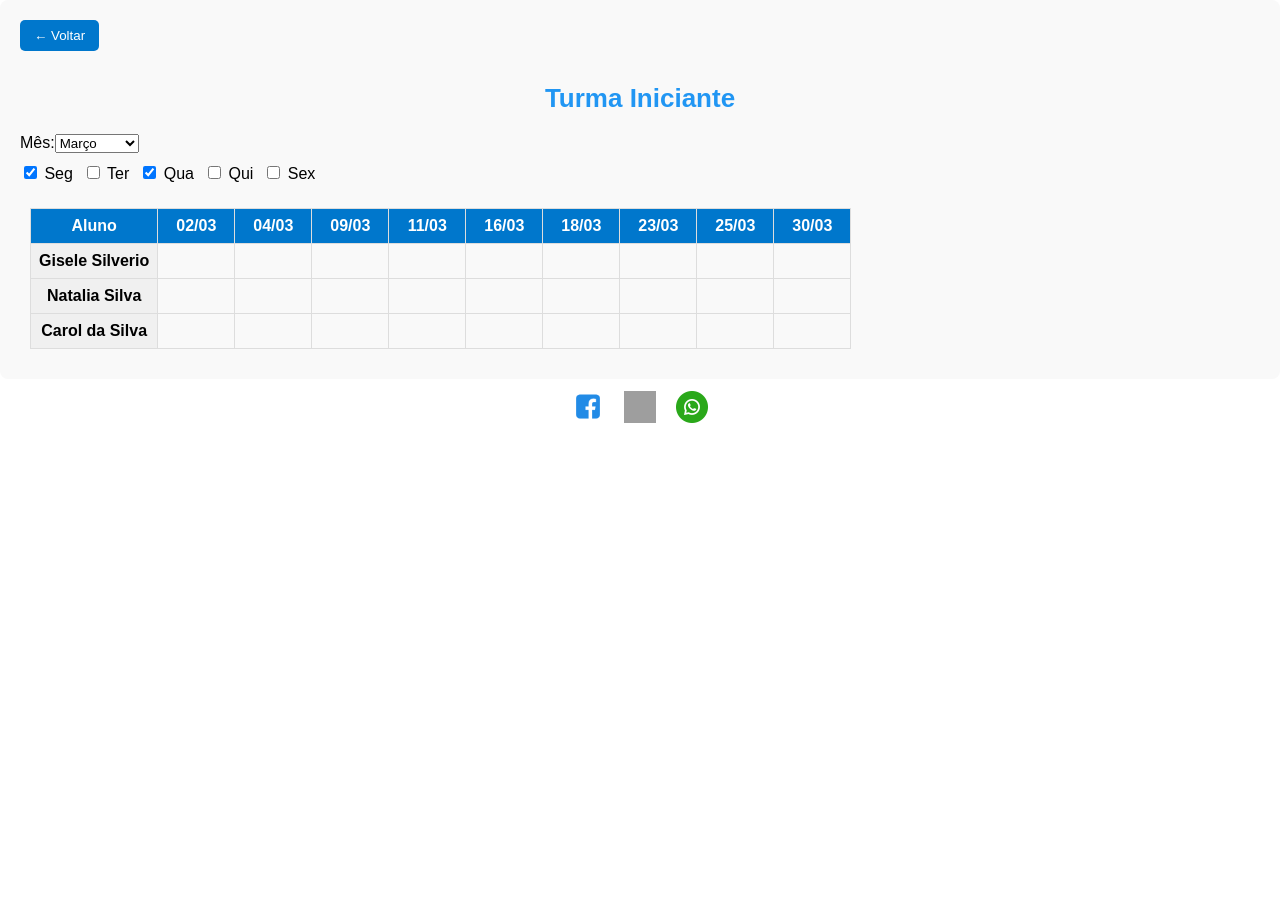
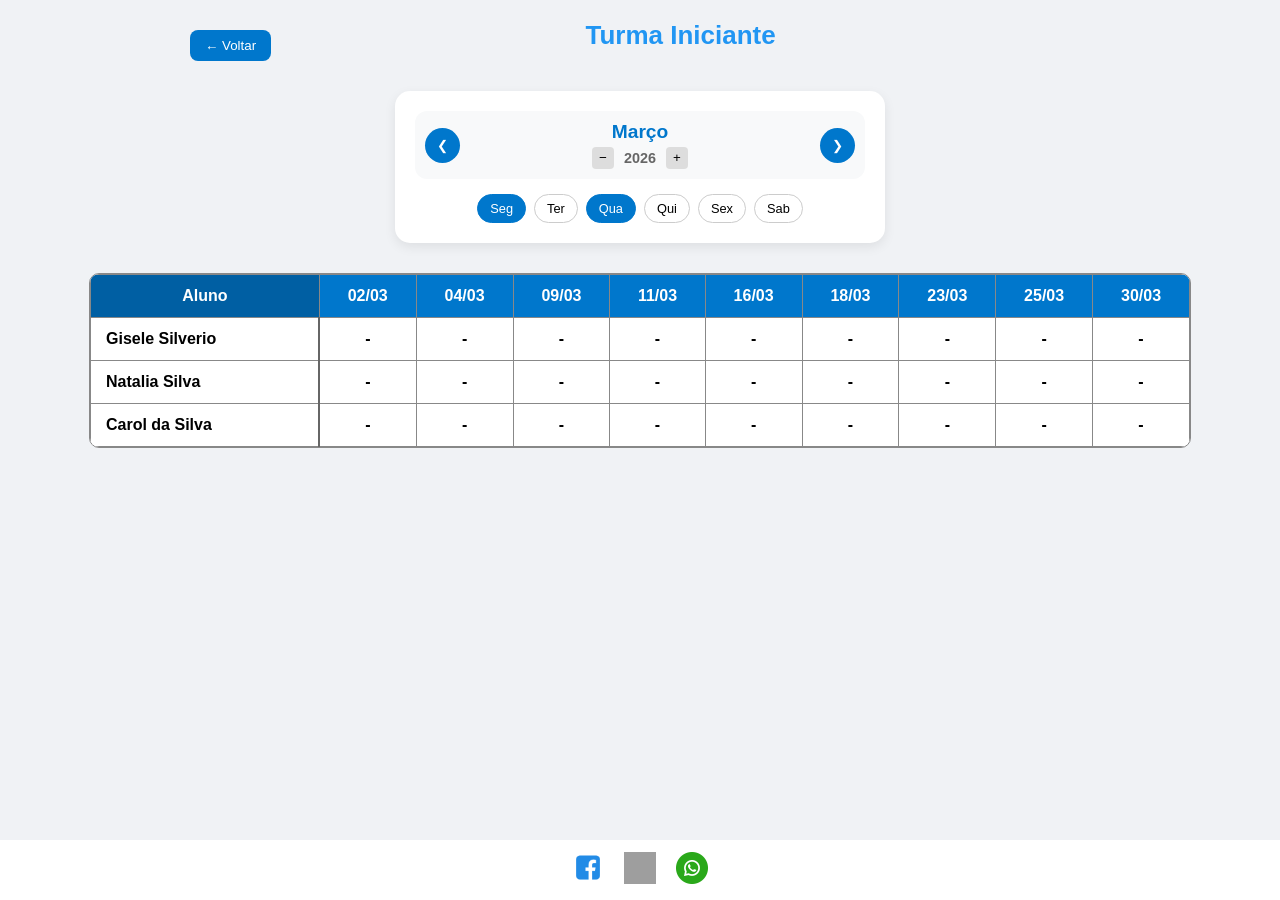
Before and after one commit to gilbertojunior06/7luas, a React (Create React App) app: page / in a window 1280 px wide. Both pictures are taken after a click on the button "Turma Iniciante". Before the commit the page ends 800 px from the top, so only its background shows below. Built offline with nearby package versions, Linux system fonts and the light colour scheme; grey boxes are pictures that could not be loaded.

Commit message:
atualizei o turmas

```diff
--- a/src/components/Turma.tsx
+++ b/src/components/Turma.tsx
@@ -12,7 +12,7 @@ function gerarDiasDoMes(mes: number, ano: number, diasSemanaSelecionados: number
   const ultimoDia = new Date(ano, mes, 0).getDate();
   for (let dia = 1; dia <= ultimoDia; dia++) {
     const data = new Date(ano, mes - 1, dia);
-    const diaSemana = data.getDay(); // 0=Dom, 1=Seg, ..., 6=Sab
+    const diaSemana = data.getDay();
     if (diasSemanaSelecionados.includes(diaSemana)) {
       dias.push(`${dia.toString().padStart(2, "0")}/${mes.toString().padStart(2, "0")}`);
     }
@@ -22,23 +22,43 @@ function gerarDiasDoMes(mes: number, ano: number, diasSemanaSelecionados: number
 
 export default function Turma({ turmaSelecionada, setPagina }: TurmaProps) {
   const [mesSelecionado, setMesSelecionado] = useState<number>(3);
+  const [anoSelecionado, setAnoSelecionado] = useState<number>(2026);
   const [diasSemanaSelecionados, setDiasSemanaSelecionados] = useState<number[]>([1, 3]);
   const [chamada, setChamada] = useState<Record<string, Record<string, string>>>({});
 
-  const diasDeAula = gerarDiasDoMes(mesSelecionado, 2026, diasSemanaSelecionados);
+  const diasDeAula = gerarDiasDoMes(mesSelecionado, anoSelecionado, diasSemanaSelecionados);
 
   const alternarChamada = (aluno: string, dia: string) => {
     setChamada((prev) => {
-      const alunoChamada = prev[aluno] || {};
+      const alunoKey = `${aluno}-${anoSelecionado}`; // Chave única por aluno/ano
+      const alunoChamada = prev[alunoKey] || {};
       const valorAtual = alunoChamada[dia];
-      const novoValor = valorAtual === "P" ? "F" : "P";
+
+      let novoValor = "";
+      if (!valorAtual) novoValor = "P";
+      else if (valorAtual === "P") novoValor = "F";
+      else if (valorAtual === "F") novoValor = "A";
+      else novoValor = "";
+
       return {
         ...prev,
-        [aluno]: {
-          ...alunoChamada,
-          [dia]: novoValor,
-        },
+        [alunoKey]: { ...alunoChamada, [dia]: novoValor },
       };
+    });
+  };
+
+  const mudarMes = (direcao: number) => {
+    setMesSelecionado((prev) => {
+      let novoMes = prev + direcao;
+      if (novoMes < 1) {
+        setAnoSelecionado(a => a - 1);
+        return 12;
+      }
+      if (novoMes > 12) {
+        setAnoSelecionado(a => a + 1);
+        return 1;
+      }
+      return novoMes;
     });
   };
 
@@ -50,64 +70,73 @@ export default function Turma({ turmaSelecionada, setPagina }: TurmaProps) {
 
   return (
     <div className="turma-page">
-      <button className="voltar" onClick={() => setPagina("home")}>
-        ← Voltar
-      </button>
+      <header className="turma-header">
+        <button className="voltar" onClick={() => setPagina("home")}>← Voltar</button>
         <h2 className="page-title">{turmaSelecionada.nome}</h2>
+      </header>
 
-      <div className="filtros">
-        <label>
-          Mês:
-          <select value={mesSelecionado} onChange={(e) => setMesSelecionado(Number(e.target.value))}>
-            <option value={1}>Janeiro</option>
-            <option value={2}>Fevereiro</option>
-            <option value={3}>Março</option>
-            <option value={4}>Abril</option>
-            <option value={5}>Maio</option>
-            <option value={6}>Junho</option>
-            <option value={7}>Julho</option>
-            <option value={8}>Agosto</option>
-            <option value={9}>Setembro</option>
-            <option value={10}>Outubro</option>
-            <option value={11}>Novembro</option>
-            <option value={12}>Dezembro</option>
-          </select>
-        </label>
+      <section className="filtros-modernos">
+        <div className="seletor-tempo-container">
+          <button className="seta-principal" onClick={() => mudarMes(-1)}>❮</button>
 
-        <div className="dias-semana">
-          <label><input type="checkbox" checked={diasSemanaSelecionados.includes(1)} onChange={() => toggleDiaSemana(1)} /> Seg</label>
-          <label><input type="checkbox" checked={diasSemanaSelecionados.includes(2)} onChange={() => toggleDiaSemana(2)} /> Ter</label>
-          <label><input type="checkbox" checked={diasSemanaSelecionados.includes(3)} onChange={() => toggleDiaSemana(3)} /> Qua</label>
-          <label><input type="checkbox" checked={diasSemanaSelecionados.includes(4)} onChange={() => toggleDiaSemana(4)} /> Qui</label>
-          <label><input type="checkbox" checked={diasSemanaSelecionados.includes(5)} onChange={() => toggleDiaSemana(5)} /> Sex</label>
+          <div className="info-data">
+            <span className="mes-extenso">
+              {new Date(anoSelecionado, mesSelecionado - 1).toLocaleString('pt-BR', { month: 'long' })}
+            </span>
+            <div className="ano-controls">
+              <button onClick={() => setAnoSelecionado(a => a - 1)}>−</button>
+              <span className="ano-numero">{anoSelecionado}</span>
+              <button onClick={() => setAnoSelecionado(a => a + 1)}>+</button>
             </div>
           </div>
 
+          <button className="seta-principal" onClick={() => mudarMes(1)}>❯</button>
+        </div>
+
+        <div className="dias-semana-chips">
+          {[1, 2, 3, 4, 5, 6].map((d) => (
+            <button
+              key={d}
+              className={`chip-dia ${diasSemanaSelecionados.includes(d) ? 'ativo' : ''}`}
+              onClick={() => toggleDiaSemana(d)}
+            >
+              {["Dom", "Seg", "Ter", "Qua", "Qui", "Sex", "Sab"][d]}
+            </button>
+          ))}
+        </div>
+      </section>
+
+      <div className="tabela-container">
         <div className="tabela-scroll">
           <table>
             <thead>
               <tr>
-              <th>Aluno</th>
-              {diasDeAula.map((dia) => (
-                <th key={dia}>{dia}</th>
-              ))}
+                <th className="col-fixa">Aluno</th>
+                {diasDeAula.map((dia) => <th key={dia}>{dia}</th>)}
               </tr>
             </thead>
             <tbody>
               {turmaSelecionada.alunos.map((aluno: string) => (
                 <tr key={aluno}>
-                <td className="aluno">{aluno}</td>
-                {diasDeAula.map((dia) => (
-                  <td key={dia} onClick={() => alternarChamada(aluno, dia)}>
-                    {chamada[aluno]?.[dia] === "P" && <span className="presente">P</span>}
-                    {chamada[aluno]?.[dia] === "F" && <span className="falta">F</span>}
+                  <td className="col-fixa nome-aluno">{aluno}</td>
+                  {diasDeAula.map((dia) => {
+                    const status = chamada[`${aluno}-${anoSelecionado}`]?.[dia];
+                    return (
+                      <td
+                        key={dia}
+                        onClick={() => alternarChamada(aluno, dia)}
+                        className={`celula-presenca ${status === "P" ? "p" : status === "F" ? "f" : status === "A" ? "a" : ""}`}
+                      >
+                        {status || "-"}
                       </td>
-                ))}
+                    );
+                  })}
                 </tr>
               ))}
             </tbody>
           </table>
         </div>
       </div>
+    </div>
   );
 }
--- a/src/components/style/Turma.css
+++ b/src/components/style/Turma.css
@@ -1,59 +1,154 @@
+/* ESTRUTURA E FUNDO */
 .turma-page {
   padding: 20px;
-  font-family: Arial, sans-serif;
-  background: #f9f9f9;
-  border-radius: 8px;
+  background-color: #f0f2f5;
+  min-height: 100vh;
+  display: flex;
+  flex-direction: column;
+  align-items: center;
+  font-family: sans-serif;
+}
+
+.turma-header {
+  width: 100%;
+  max-width: 900px;
+  display: flex;
+  align-items: center;
+  margin-bottom: 20px;
 }
 
 .voltar {
   background: #0077cc;
   color: white;
   border: none;
-  padding: 8px 14px;
-  border-radius: 5px;
+  padding: 8px 15px;
+  border-radius: 8px;
   cursor: pointer;
-  margin-bottom: 10px;
-}
-
-.voltar:hover {
-  background: #005fa3;
 }
 
 .page-title {
-  margin-bottom: 15px;
-  color: #333;
+  flex: 1;
+  text-align: center;
+  margin: 0;
+  color: #1a1a1a;
 }
 
-.filtros {
+/* FILTROS E SELETORES */
+.filtros-modernos {
+  background: white;
+  padding: 20px;
+  border-radius: 15px;
+  box-shadow: 0 4px 12px rgba(0,0,0,0.08);
+  width: 100%;
+  max-width: 450px;
+  margin-bottom: 30px;
   display: flex;
   flex-direction: column;
-  gap: 10px;
-  margin-bottom: 15px;
+  gap: 15px;
 }
 
-.dias-semana {
+.seletor-tempo-container {
   display: flex;
+  justify-content: space-between;
+  align-items: center;
+  background: #f8f9fa;
+  padding: 10px;
+  border-radius: 12px;
+}
+
+.info-data {
+  text-align: center;
+}
+
+.mes-extenso {
+  display: block;
+  font-size: 1.2rem;
+  font-weight: bold;
+  text-transform: capitalize;
+  color: #0077cc;
+}
+
+.ano-controls {
+  display: flex;
+  align-items: center;
+  justify-content: center;
   gap: 10px;
+  margin-top: 4px;
+}
+
+.ano-controls button {
+  background: #ddd;
+  border: none;
+  width: 22px;
+  height: 22px;
+  border-radius: 4px;
+  cursor: pointer;
+  line-height: 1;
+}
+
+.ano-numero {
+  font-size: 0.9rem;
+  font-weight: 600;
+  color: #666;
+}
+
+.seta-principal {
+  background: #0077cc;
+  color: white;
+  border: none;
+  width: 35px;
+  height: 35px;
+  border-radius: 50%;
+  cursor: pointer;
+}
+
+/* CHIPS DIAS DA SEMANA */
+.dias-semana-chips {
+  display: flex;
+  justify-content: center;
+  gap: 8px;
   flex-wrap: wrap;
+}
+
+.chip-dia {
+  border: 1px solid #ccc;
+  background: white;
+  padding: 6px 12px;
+  border-radius: 20px;
+  font-size: 0.8rem;
+  cursor: pointer;
+}
+
+.chip-dia.ativo {
+  background: #0077cc;
+  color: white;
+  border-color: #0077cc;
+}
+
+/* TABELA */
+.tabela-container {
+  width: 100%;
+  max-width: 1100px;
+  background: white;
+  border-radius: 10px;
+  overflow: hidden;
+  border: 1px solid #888;
 }
 
 .tabela-scroll {
   overflow-x: auto;
-  border-radius: 8px;
-  padding: 10px;
 }
 
 table {
   border-collapse: collapse;
-  width: max-content;
+  width: 100%;
+  min-width: 700px;
 }
 
 th, td {
-  border: 1px solid #ddd;
+  border: 1px solid #888 !important;
+  padding: 12px 8px;
   text-align: center;
-  padding: 8px;
-  min-width: 60px;
-  cursor: pointer;
 }
 
 th {
@@ -61,29 +156,33 @@ th {
   color: white;
 }
 
-.aluno {
-  font-weight: bold;
-  background: #f0f0f0;
+.col-fixa {
+  position: sticky;
+  left: 0;
+  z-index: 5;
 }
 
-.presente {
-  color: green;
+th.col-fixa { background: #005fa3; }
+td.nome-aluno {
+  background: #fff;
+  text-align: left;
+  padding-left: 15px;
+  font-weight: bold;
+  border-right: 2px solid #666 !important;
+}
+
+/* ESTILOS DE PRESENÇA */
+.celula-presenca {
+  cursor: pointer;
   font-weight: bold;
 }
 
-.falta {
-  color: red;
-  font-weight: bold;
+.celula-presenca.p { background-color: #d4edda !important; color: #155724 !important; }
+.celula-presenca.f { background-color: #f8d7da !important; color: #721c24 !important; }
+.celula-presenca.a { background-color: #fff3cd !important; color: #856404 !important; }
+
+/* MOBILE */
+@media (max-width: 768px) {
+  .tabela-container { max-height: 65vh; }
+  .turma-page { padding: 10px; }
 }
-
-/* Responsividade */
-@media (max-width: 600px) {
-  .filtros {
-    flex-direction: column;
-  }
-
-  th, td {
-    padding: 6px;
-    min-width: 50px;
-  }
-}
```
Lines whose indentation alone changed are shown as unchanged.
